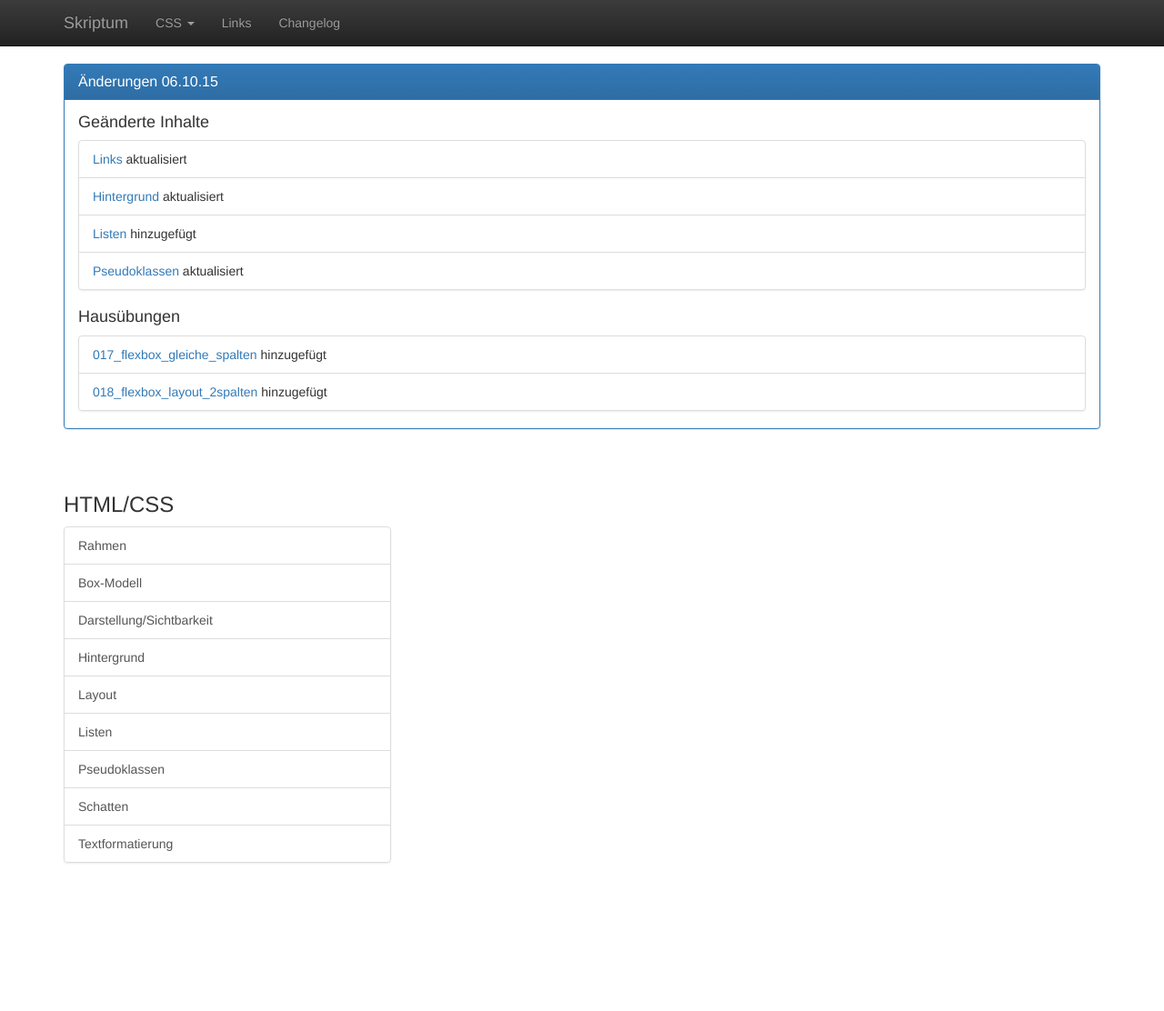
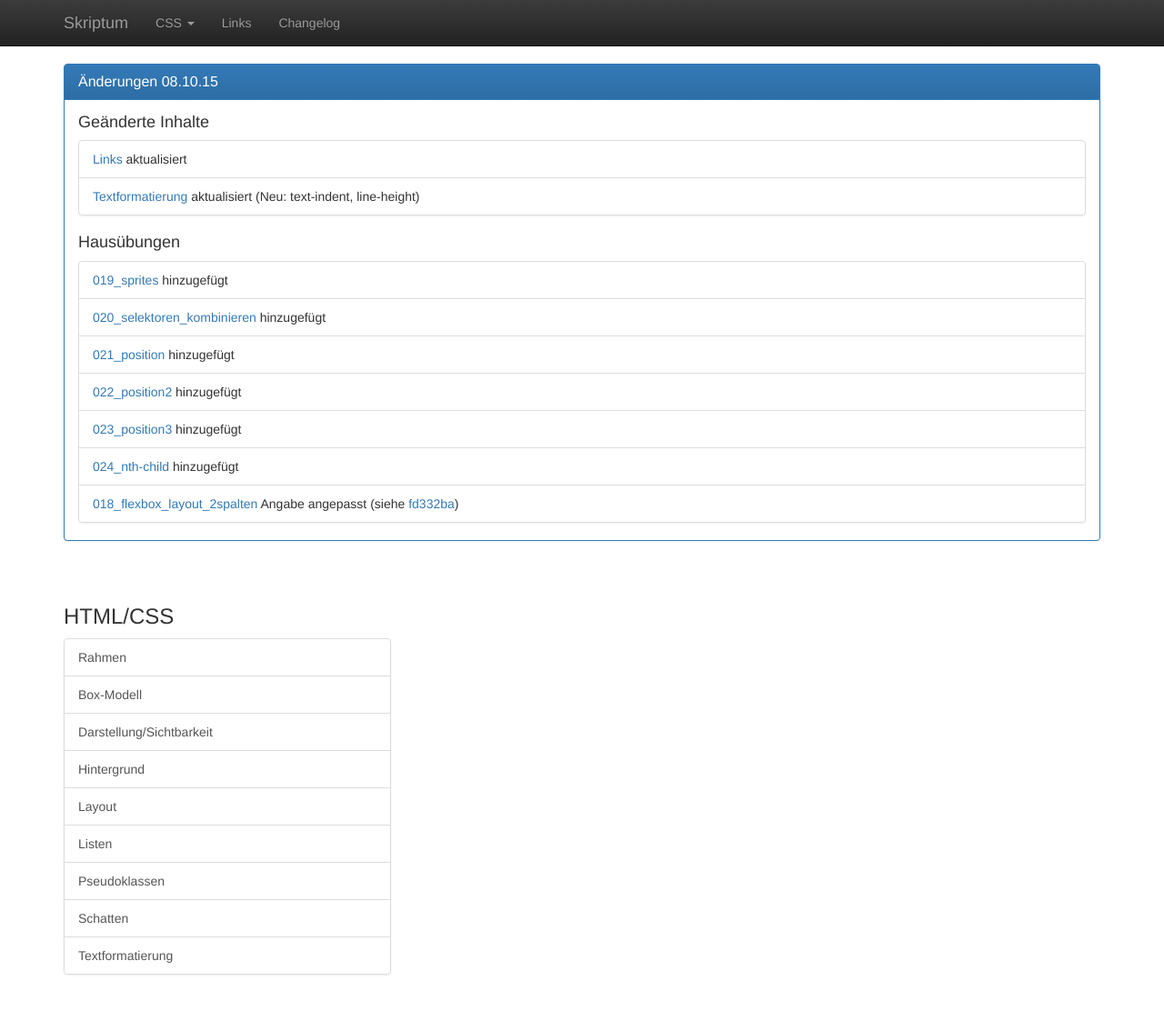
Before and after one commit to matuzo/skriptum, a Jekyll site: the page built from index.html, in a window 1280 px wide and 1122 px high. Shown: the top 1112 px of the window at 91% size. Built offline with Jekyll 4.4.1, drawn with Linux system fonts in a browser that asks for light colours; nearby versions of some CDN libraries.

Commit message:
update changelog

```diff
--- a/index.html
+++ b/index.html
@@ -6,7 +6,7 @@ overview: true
 
 <div class="panel panel-primary">
 	<div class="panel-heading">
-		<h3 class="panel-title">Änderungen 06.10.15</h3>
+		<h3 class="panel-title">Änderungen 08.10.15</h3>
 	</div>
 	<div class="panel-body">
 
@@ -17,13 +17,7 @@ overview: true
 				<a href="{{site.baseurl}}links">Links</a> aktualisiert
 			</li>
 			<li class="list-group-item">
-				<a href="{{site.baseurl}}htmlcss/hintergrund/">Hintergrund</a> aktualisiert
-			</li>
-			<li class="list-group-item">
-				<a href="{{site.baseurl}}htmlcss/listen/">Listen</a> hinzugefügt
-			</li>
-			<li class="list-group-item">
-				<a href="{{site.baseurl}}htmlcss/pseudoklassen/">Pseudoklassen</a> aktualisiert
+				<a href="{{site.baseurl}}htmlcss/textformatierung/">Textformatierung</a> aktualisiert (Neu: text-indent, line-height)
 			</li>
 		</ul>
 
@@ -31,10 +25,29 @@ overview: true
 
 		<ul class="list-group">
 			<li class="list-group-item">
-				<a href="https://github.com/SAEwien/Uebungen/tree/master/htmlcss/017_flexbox_gleiche_spalten">017_flexbox_gleiche_spalten</a> hinzugefügt
+				<a href="https://github.com/SAEwien/Uebungen/tree/master/htmlcss/019_sprites">019_sprites</a> hinzugefügt
+			</li>
+
+			<li class="list-group-item">
+				<a href="https://github.com/SAEwien/Uebungen/tree/master/htmlcss/020_selektoren_kombinieren">020_selektoren_kombinieren</a> hinzugefügt
+			</li>
+
+			<li class="list-group-item">
+				<a href="https://github.com/SAEwien/Uebungen/tree/master/htmlcss/021_position">021_position</a> hinzugefügt
 			</li>
 			<li class="list-group-item">
-				<a href="https://github.com/SAEwien/Uebungen/tree/master/htmlcss/018_flexbox_layout_2spalten">018_flexbox_layout_2spalten</a> hinzugefügt
+				<a href="https://github.com/SAEwien/Uebungen/tree/master/htmlcss/022_position2">022_position2</a> hinzugefügt
+			</li>
+
+			<li class="list-group-item">
+				<a href="https://github.com/SAEwien/Uebungen/tree/master/htmlcss/023_position3">023_position3</a> hinzugefügt
+			</li>
+			<li class="list-group-item">
+				<a href="https://github.com/SAEwien/Uebungen/tree/master/htmlcss/024_nthchild">024_nth-child</a> hinzugefügt
+			</li>
+
+			<li class="list-group-item">
+				<a href="https://github.com/SAEwien/Uebungen/tree/master/htmlcss/018_flexbox_layout_2spalten">018_flexbox_layout_2spalten</a> Angabe angepasst (siehe <a href="https://github.com/SAEwien/Uebungen/commit/fd332ba46e26d8d81e08245a24ca2cf773cd413d">fd332ba</a>)
 			</li>
 		</ul>
 	</div>
```
Also changed, not shown: 1 other file.
